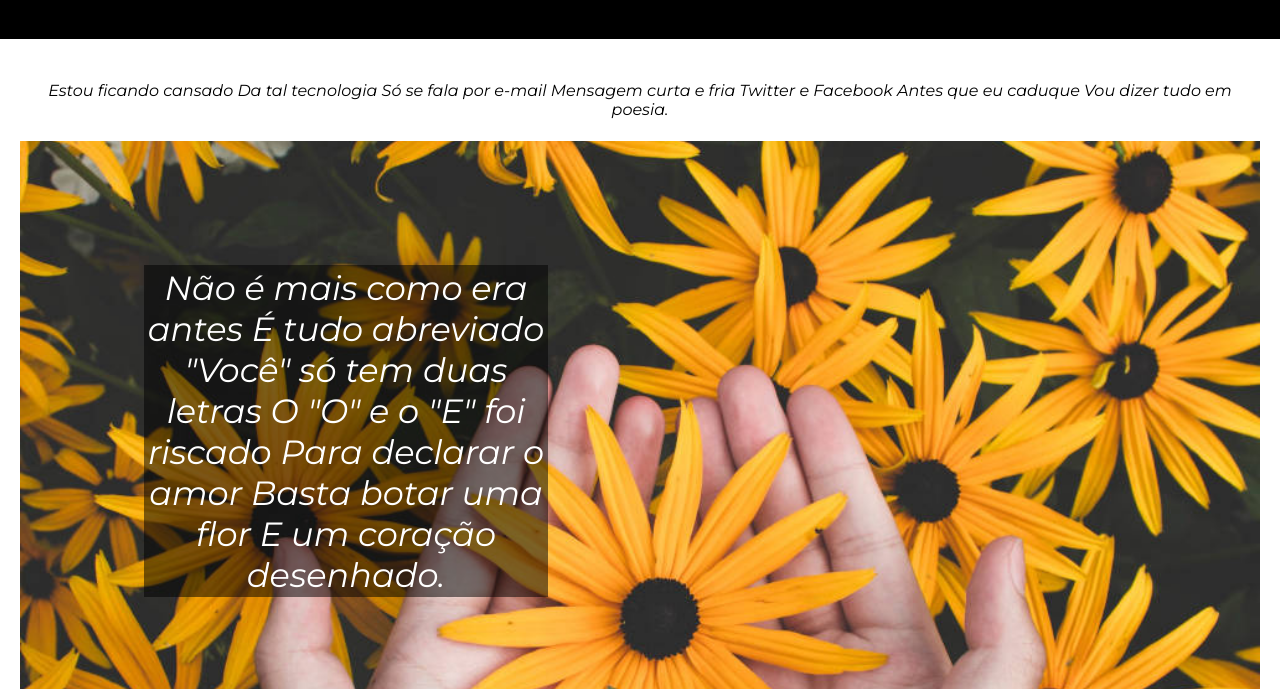
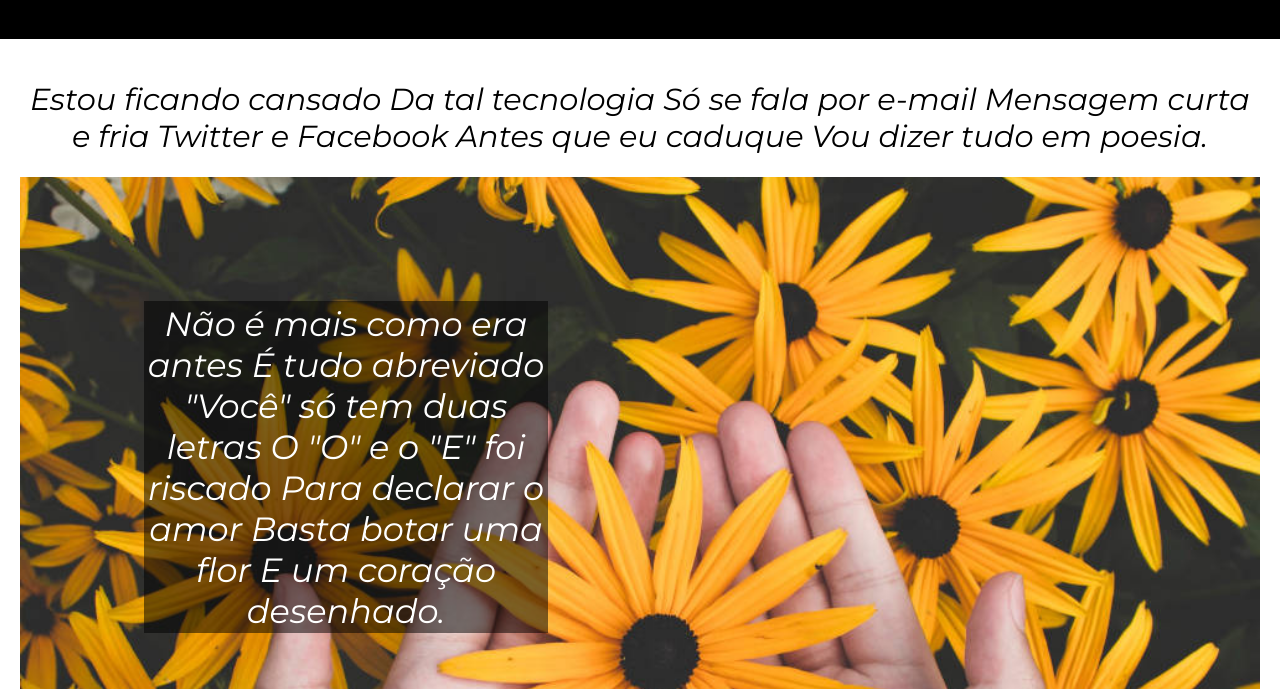
Before and after one commit to Joaofb/Paralax, a plain HTML site: page ex023/index.html in a window 1280 px wide. Shown: the part 111-800 px from the top of the page. Drawn offline with Linux system fonts and the light colour scheme.

Commit message:
Update style.css

```diff
--- a/ex023/style.css
+++ b/ex023/style.css
@@ -20,7 +20,7 @@ main{
 }
 main p {
   font-family: 'Montserrat';
-  font-size: 1em;
+  font-size: 1.9em;
   padding: 2px;
   margin: 20px 0px 20px 0px;
 }
```
